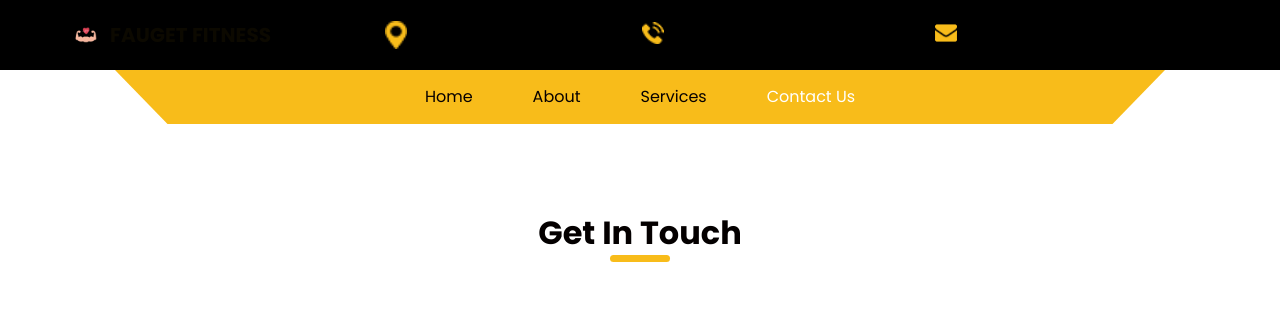
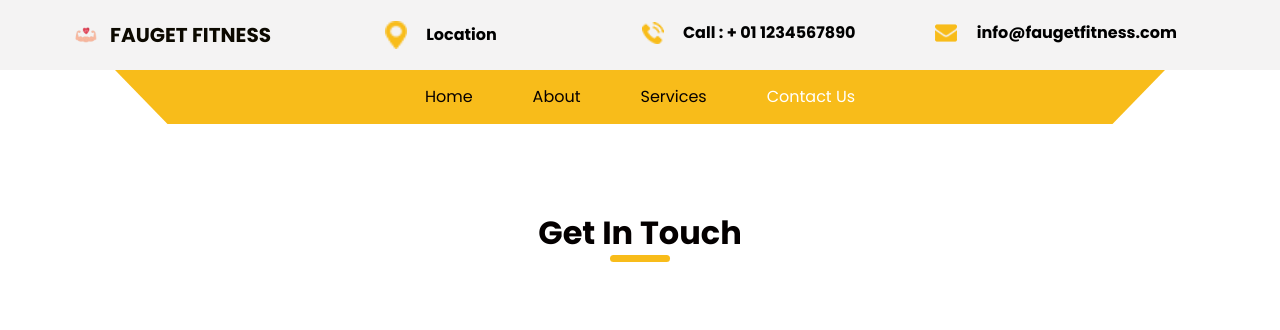
Before and after one commit to tangshengxian/Fauget-Fitness, a plain HTML site: page contact.html in a window 1280 px wide. Shown: the top 330 px of the page. Drawn offline with nearby package versions, Linux system fonts and the light colour scheme; a web font is replaced by a local one.

Commit message:
Update contact.html

```diff
--- a/contact.html
+++ b/contact.html
@@ -33,7 +33,7 @@
 <body class="sub_page">
   <div class="hero_area">
     <!-- header section strats -->
-    <header class="header_section" style="background: black;">
+    <header class="header_section" style="">
       <div class="container">
         <nav class="navbar navbar-expand-lg custom_nav-container">
           <a class="navbar-brand" href="index.html">
```
